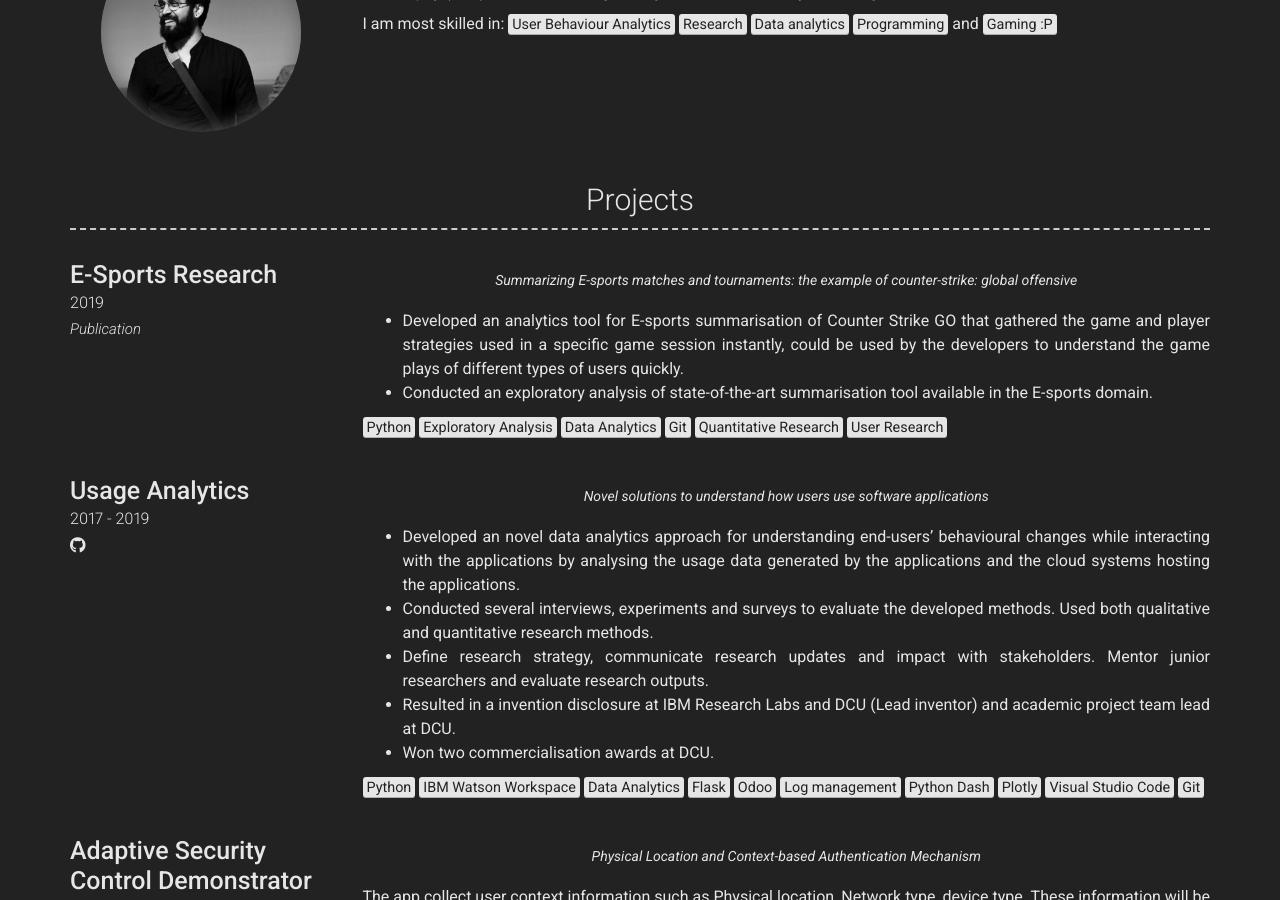
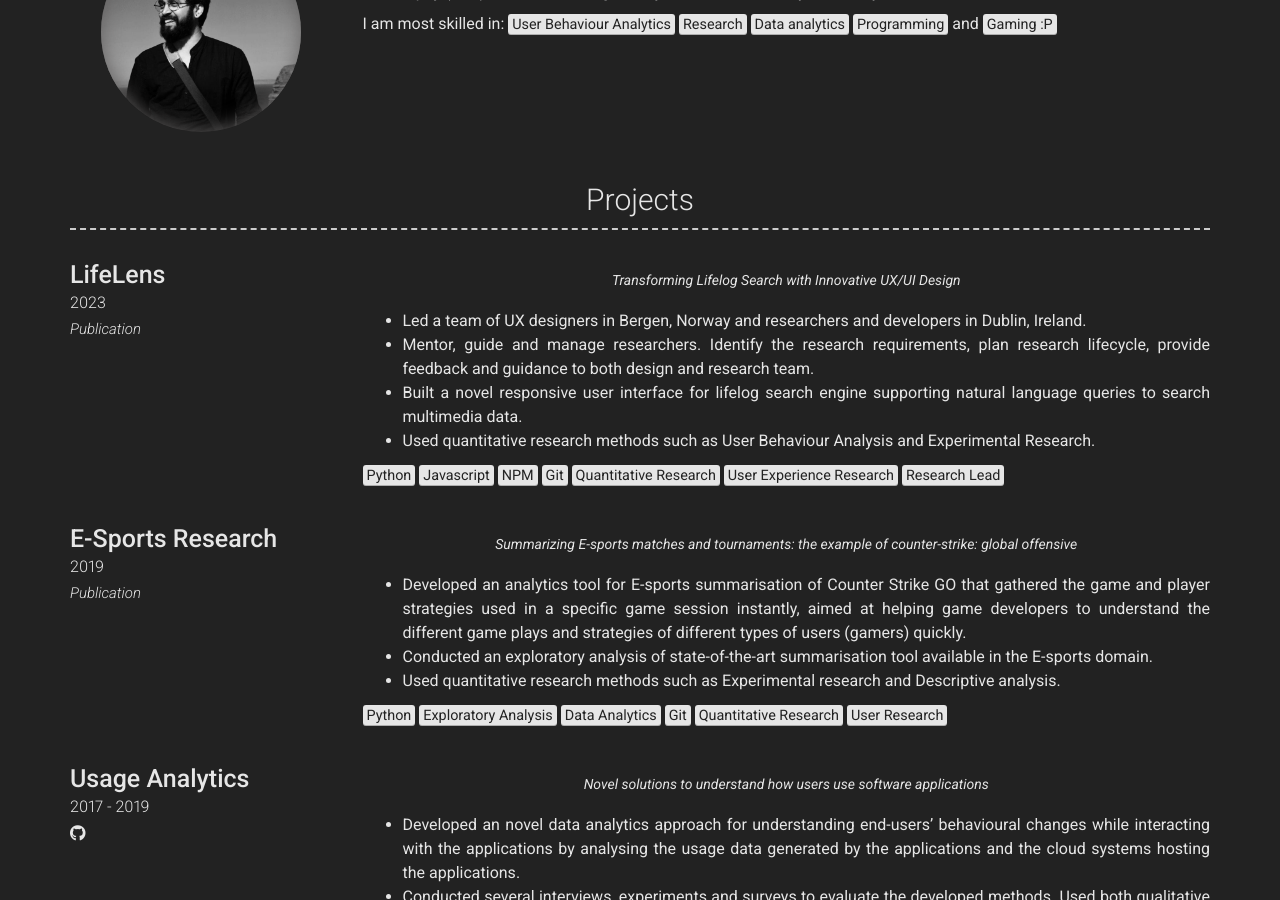
Before and after one commit to manoj-kesavulu/manoj-kesavulu.github.io, a Jekyll site: the page built from index.md, in a window 1280 px wide and 900 px high, scrolled down 397 px. Built offline with Jekyll 4.4.1, drawn with Linux system fonts in a browser that asks for light colours; nearby versions of some CDN libraries.

Commit message:
Update Projects

```diff
--- a/_config.yml
+++ b/_config.yml
@@ -68,6 +68,26 @@ content:
   - title: Projects # Title for the section
     layout: list # Type of content section (list/text)
     content:
+    # Project
+      - layout: left
+        title: LifeLens
+        caption: 2023
+        link: https://dl.acm.org/doi/fullHtml/10.1145/3592573.3593096
+        link_text: Publication
+        #additional_links:
+        #  - title:  Github page for project
+        #    icon: fab fa-github
+        #    url: https://github.com/chintu0019/Usage-Analytics
+        quote: >
+          Transforming Lifelog Search with Innovative UX/UI Design
+        description: | # this will include new lines to allow paragraphs
+          - Led a team of UX designers in Bergen, Norway and researchers and developers in Dublin, Ireland.
+          - Mentor, guide and manage researchers. Identify the research requirements, plan research lifecycle, provide feedback and guidance to both design and research team.
+          - Built a novel responsive user interface for lifelog search engine supporting natural language queries to search multimedia data.
+          - Used quantitative research methods such as User Behaviour Analysis and Experimental Research.
+
+          <mark>Python</mark> <mark>Javascript</mark> <mark>NPM</mark> <mark>Git</mark> <mark>Quantitative Research</mark> <mark>User Experience Research</mark> <mark>Research Lead</mark>
+    # Project
       - layout: left
         title: E-Sports Research
         caption: 2019
@@ -80,8 +100,9 @@ content:
         quote: >
           Summarizing E-sports matches and tournaments: the example of counter-strike: global offensive
         description: | # this will include new lines to allow paragraphs
-          - Developed an analytics tool for E-sports summarisation of Counter Strike GO that gathered the game and player strategies used in a specific game session instantly, could be used by the developers to understand the game plays of different types of users quickly.
+          - Developed an analytics tool for E-sports summarisation of Counter Strike GO that gathered the game and player strategies used in a specific game session instantly, aimed at helping game developers to understand the different game plays and strategies of different types of users (gamers) quickly.
           - Conducted an exploratory analysis of state-of-the-art summarisation tool available in the E-sports domain.
+          - Used quantitative research methods such as Experimental research and Descriptive analysis.
 
           <mark>Python</mark> <mark>Exploratory Analysis</mark> <mark>Data Analytics</mark> <mark>Git</mark> <mark>Quantitative Research</mark> <mark>User Research</mark>
       # Project 1
```
